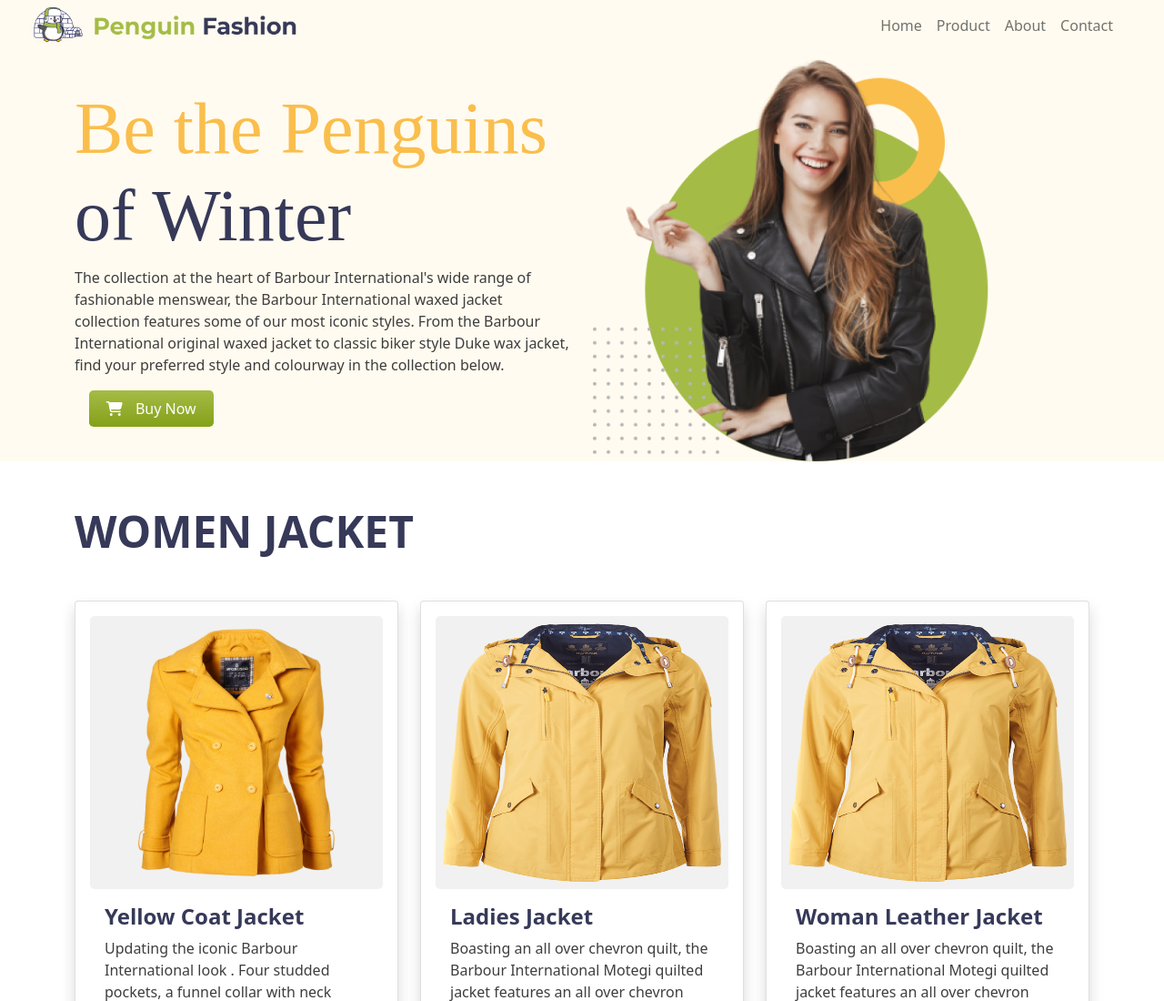
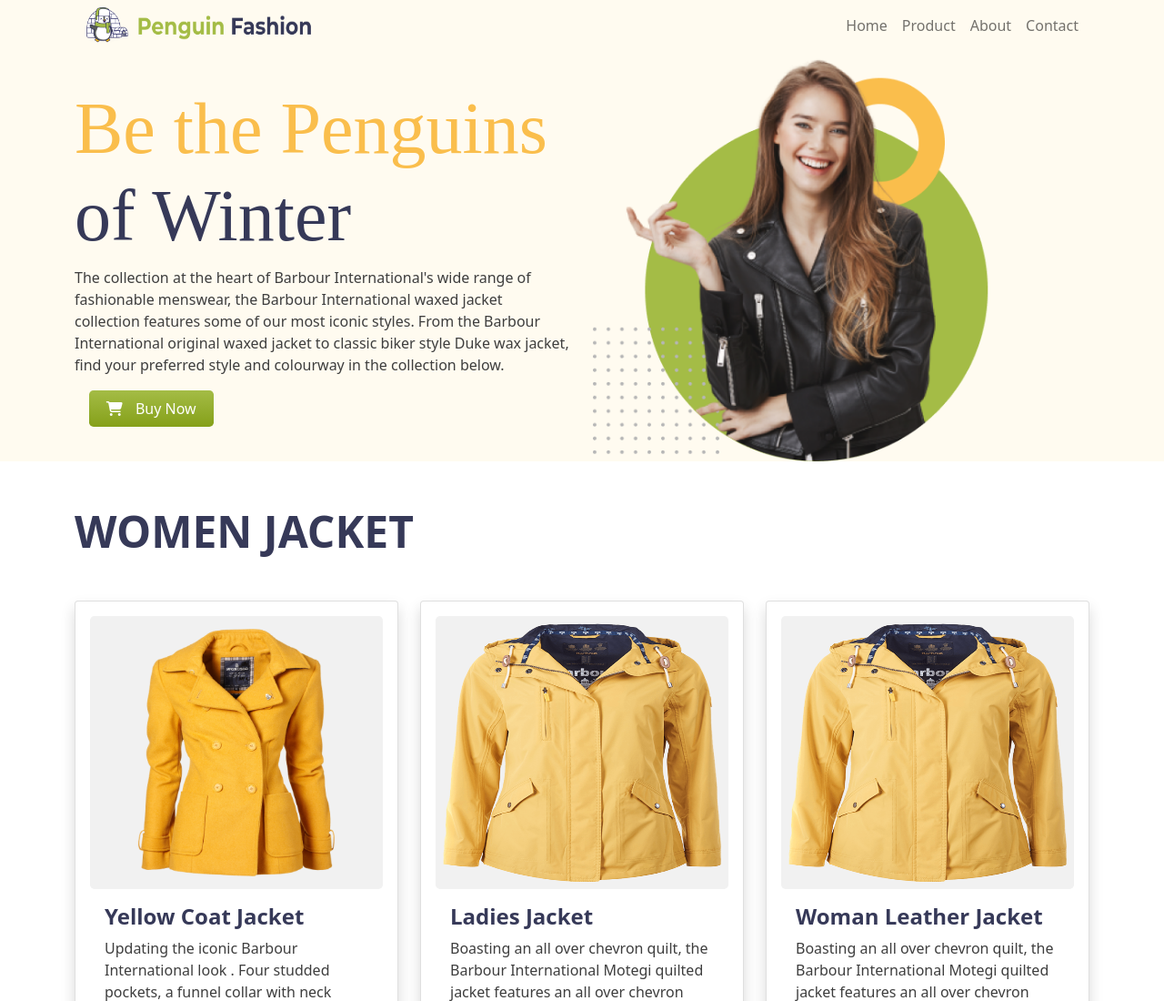
Before and after one commit to mehedi-hasan-saikat/Penguin-Fashion, a plain HTML site: page index.html in a window 1280 px wide. Shown: the top 1100 px of the page at 91% size. Drawn offline with nearby package versions, Linux system fonts and the light colour scheme.

Commit message:
Final Update

```diff
--- a/index.html
+++ b/index.html
@@ -21,11 +21,12 @@
 
     <header style="background-color: #FFFBF0;">
        <!-- Nav Part  -->
-        <nav class="m-auto navbar navbar-expand-lg navbar-light" style="flex-wrap: nowrap">
+       <div class="container">
+        <nav class="m-auto navbar navbar-expand-lg navbar-light " style="flex-wrap: nowrap; ">
         <div class="container ">
-                <img class="ms-4" src="icons/Group 33072.png" alt="" width="292px" height="40px">
+            <img  src="icons/Group 33072.png" alt="" width="250px" height="40px">
         </div>
-            <div class="me-5">
+        <div class="me-1">
             <button class="navbar-toggler" type="button" data-bs-toggle="collapse"
                 data-bs-target="#navbarTogglerDemo02" aria-controls="navbarTogglerDemo02" aria-expanded="false"
                 aria-label="Toggle navigation">
@@ -50,7 +51,8 @@
                 </ul>
             </div>
         </div>
-        </nav>
+    </nav></div>
+
       <!-- nav part end  -->
         <div class="container" id="Home">
             <div class=" row justify-content-center" style="align-items: center;">
```
Lines whose indentation alone changed are shown as unchanged.
